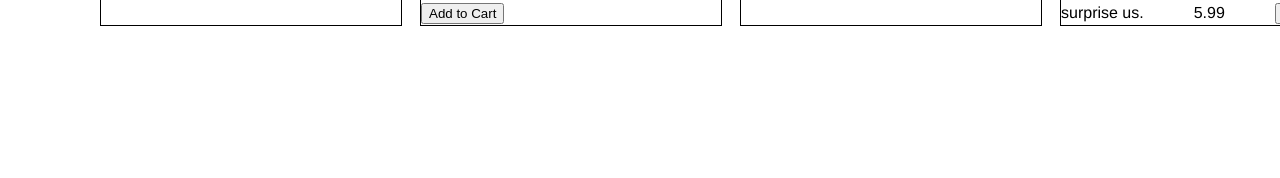
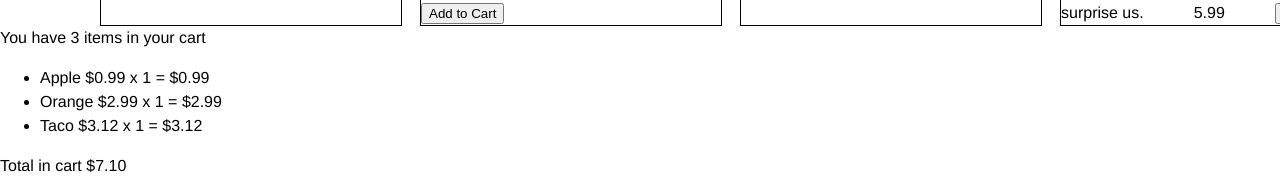
Before and after one commit to jbales20/Mood-Shop, a plain HTML site: page index.html in a window 1280 px wide. Shown: the part 1377-1555 px from the top of the page. Before the commit the page ends 1403 px from the top, so only its background shows below. Drawn offline with Linux system fonts and the light colour scheme.

Commit message:
connect cart to footer

```diff
--- a/index.html
+++ b/index.html
@@ -22,7 +22,15 @@
         </main>
 
         <footer>
-
+            <div id='cart-qty'>
+                <!-- cart qty here -->
+              </div>
+              <ul id='item-list'>
+                <!-- cart items -->
+              </ul>
+              <div id='cart-total'>
+                <!-- cart total -->
+              </div>
         </footer>
 
         <script src='./resources/js/scripts.js' type="module">
--- a/resources/js/scripts.js
+++ b/resources/js/scripts.js
@@ -1,4 +1,7 @@
 const itemsContainer = document.getElementById('items')
+const itemList = document.getElementById('item-list')
+const totalDisplay = document.getElementById('cart-total')
+const qtyDisplay = document.getElementById('cart-qty')
 import data from './data.js'
 
 data.forEach(function(elem,i, image){
@@ -52,15 +55,22 @@ function addItem(name, price){
 
 // Show Item
 function showItems(){
-    let qty = getQty()
+    const qty = getQty()
     let total = findTotal()
-    console.log(`You have ${qty} items in your cart`)
+    qtyDisplay.innerHTML += `You have ${qty} items in your cart`
 
+
+
+    let itemStr = ''
     for (let i = 0; i < cart.length; i += 1){
-        console.log(`- ${cart[i].name} $${cart[i].price} x ${cart[i].qty}`)
+        // { name: 'Apple', price: 0.99, qty: 3}
+        const { name, price, qty} = cart[i]
+        itemStr += `<li> ${name}  $${price} x ${qty} =  $${qty * price}</li>`
     }
+    itemList.innerHTML = itemStr
 
-    console.log(`Total in cart $${total}`)
+    totalDisplay.innerHTML += `Total in cart $${total}`
+
 }
 
 
@@ -87,7 +97,6 @@ function findTotal(){
 function removeItem(name){
     for (let i = 0; i < cart.length; i += 1){
         if (cart[i].name === name){
-            console.log(cart[i].qty)
             if (cart[i].qty > 0){
                 cart[i].qty -= 1
             }
```
